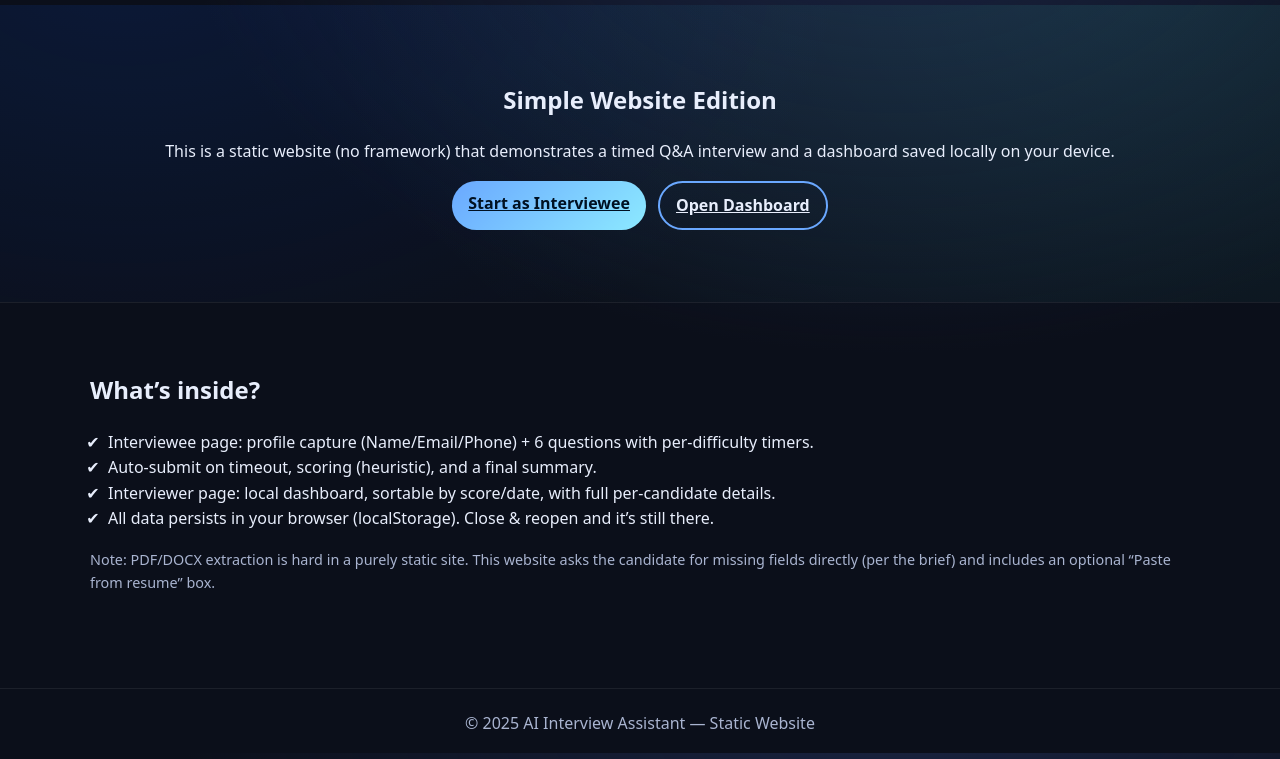
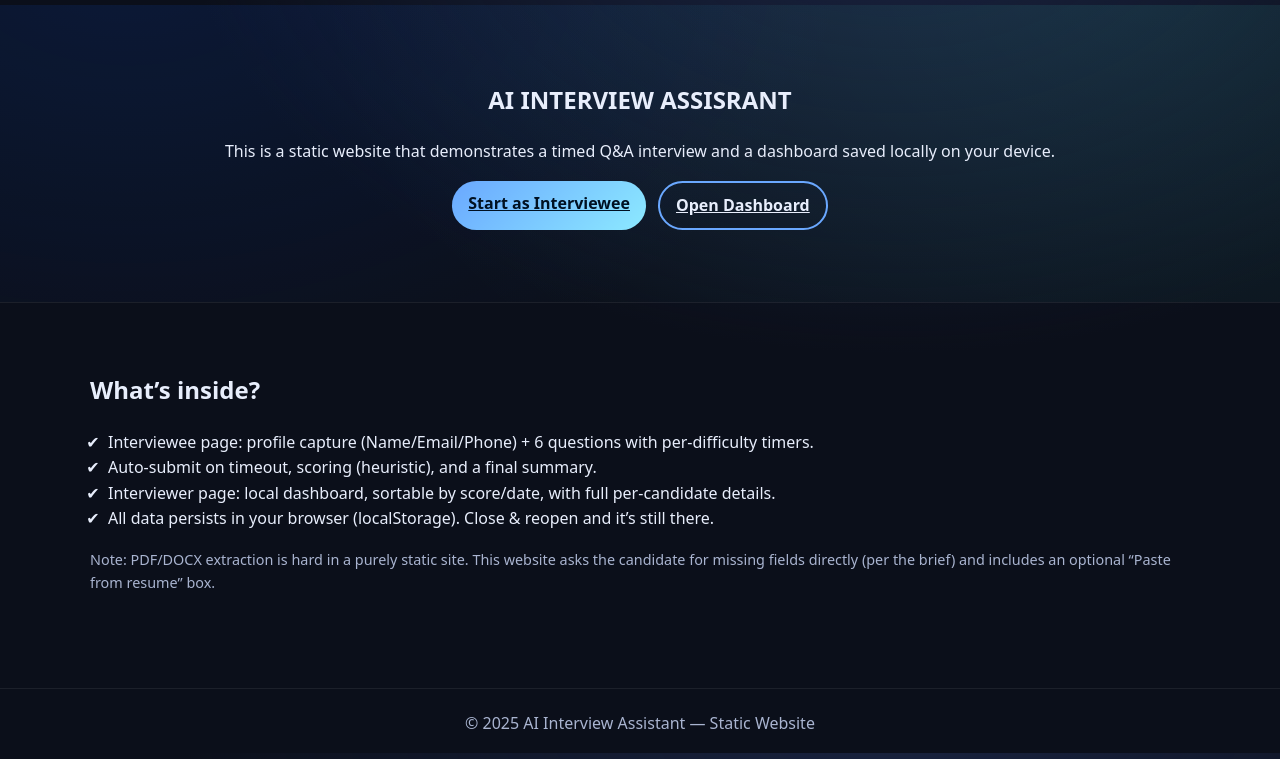
Before and after one commit to mmeehhaakkk/AI-INTERVIEW-WEBSITE, a plain HTML site: page index.html in a window 1280 px wide. Shown: the part 47-806 px from the top of the page. Drawn offline with Linux system fonts and the light colour scheme.

Commit message:
updated headings

```diff
--- a/index.html
+++ b/index.html
@@ -21,9 +21,9 @@
       </nav>
       <section class="hero">
         <div class="container hero-inner">
-          <h1>Simple Website Edition</h1>
+          <h1>AI INTERVIEW ASSISRANT</h1>
           <p>
-            This is a static website (no framework) that demonstrates a timed
+            This is a static website that demonstrates a timed
             Q&amp;A interview and a dashboard saved locally on your device.
           </p>
           <div class="cta-row">
```
